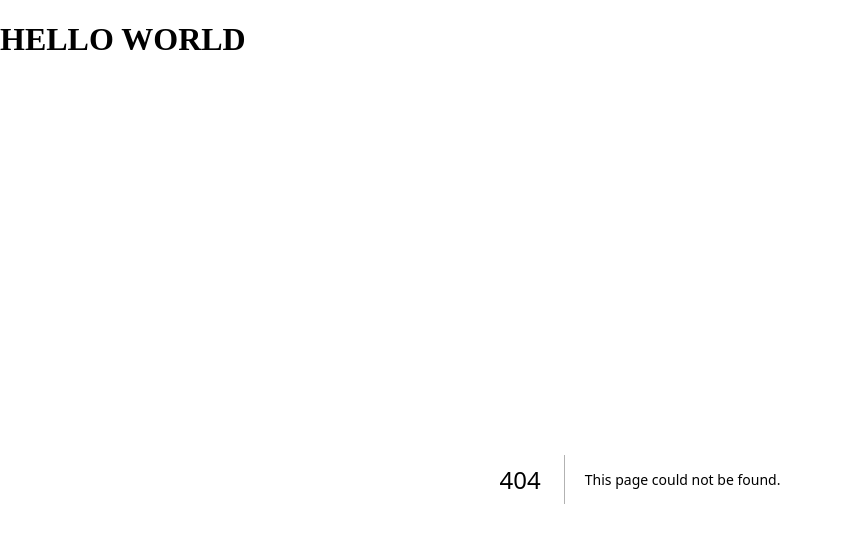
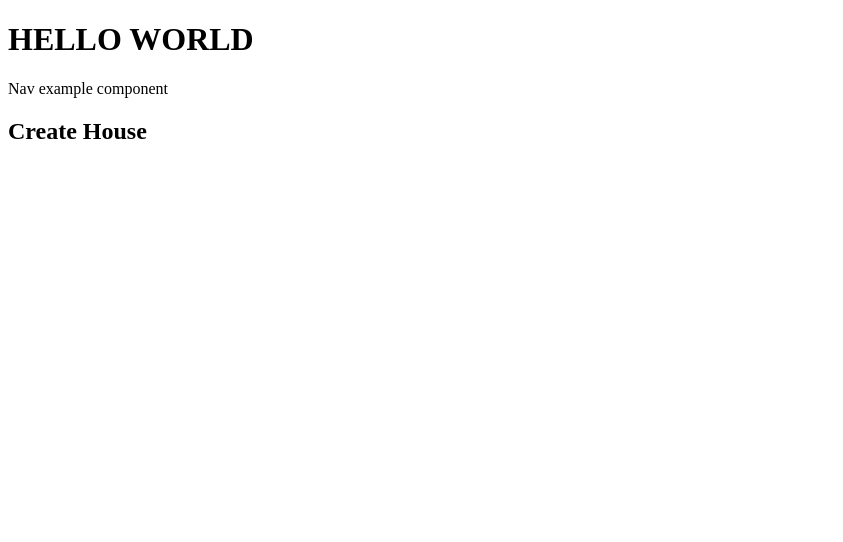
Before and after one commit to m-bocelli/matey, a Next.js app: page /createHouse in a window 1280 px wide. Before the commit this address had no page. Shown: the top 542 px of the page, without its empty margins (0-843 px from the left). Built offline with nearby package versions, Linux system fonts and the light colour scheme.

Commit message:
Added Framework for Create House Page

```diff
--- /dev/null
+++ b/app/createHouse/layout.jsx
@@ -0,0 +1,10 @@
+import Nav from "../../components/Nav/Nav.jsx"
+
+export default function CreateHouseLayout({ children }) {
+    return (
+        <section>
+            <Nav></Nav>
+            {children}
+        </section>
+    )
+}
--- /dev/null
+++ b/app/createHouse/page.jsx
@@ -0,0 +1,3 @@
+export default function CreateHouseUI() {
+    return <h1> Create House </h1>
+}
```
